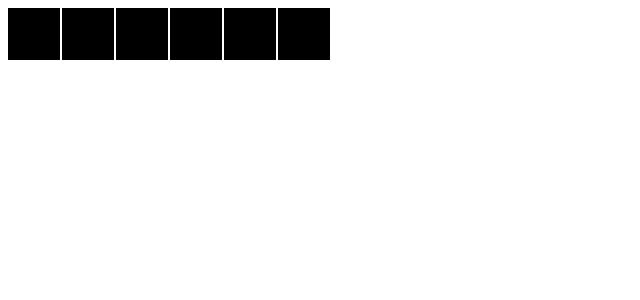
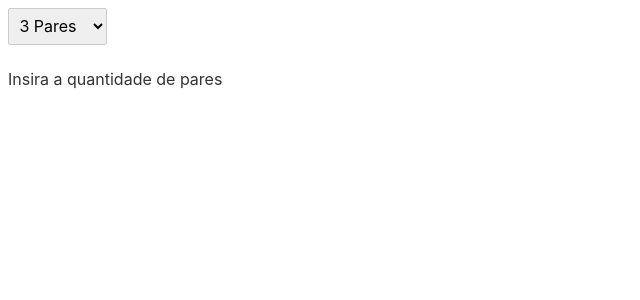
Before and after one commit to mattfran67/jogo-da-memoria-svelte, a Svelte app: page / in a window 1280 px wide. Shown: the top 300 px of the page, without its empty margins (0-640 px from the left). Built offline with nearby package versions, Linux system fonts and the light colour scheme.

Commit message:
Função arrayAleatorio

```diff
--- a/public/global.css
+++ b/public/global.css
@@ -1,3 +1,7 @@
+* {
+	box-sizing: border-box;
+}
+
 html, body {
 	position: relative;
 	width: 100%;
--- a/src/App.svelte
+++ b/src/App.svelte
@@ -4,21 +4,28 @@
 	import verificaPares from './utils/verificaPares';
 
 	let viradas;
-	let cartas = [
-		{valor: 1, virada: false, completa: false},
-		{valor: 2, virada: false, completa: false},
-		{valor: 3, virada: false, completa: false}
-	];
+	let cartasBase = Array(12)
+		.fill(null)
+		.map((_, index) => ({
+			valor: index,
+			virada: false,
+			completa: false
+		}));
 
-	cartas = cartas.concat(cartas);
+	let cartas = [];
 
 	afterUpdate(() => {
-		console.log('ola')
 		viradas = verificaViradas(cartas);
 		if (viradas) {
 			setTimeout(() => cartas = viradas, 2000);
 		}
 	});
+
+	function mudarQtdePares({ target }) {
+		const valor = Number(target.value);
+		const novasCartas = cartasBase.slice(0, valor);
+		cartas = novasCartas.concat(novasCartas);
+	}
 
 	function virarCarta(index, carta) {
 		if (viradas || carta.virada) return;
@@ -32,16 +39,30 @@
 	}
 </script>
 
+<select on:change={mudarQtdePares}>
+	<option value="3">3 Pares</option>
+	<option value="6">6 Pares</option>
+	<option value="12">12 Pares</option>
+</select>
+
 <div class="flex">
 	{#each cartas as carta, i}
 		<div class:virada={carta.virada} on:click={() => virarCarta(i, carta)}>{carta.valor}</div>
+	{:else}
+		<p>Insira a quantidade de pares</p>
 	{/each}
 </div>
+
+{#if cartas.length > 1 && cartas.every(carta => carta.completa)}
+	<p>Parabens você ganhou!!</p>
+{/if}
 
 
 <style>
 	.flex {
+		width: 310px;
 		display: flex;
+		flex-wrap: wrap;
 		gap: 2px
 	}
 
```
Also changed, not shown: src/utils/arrayAleatorio.js (added, +16 -0 lines).
